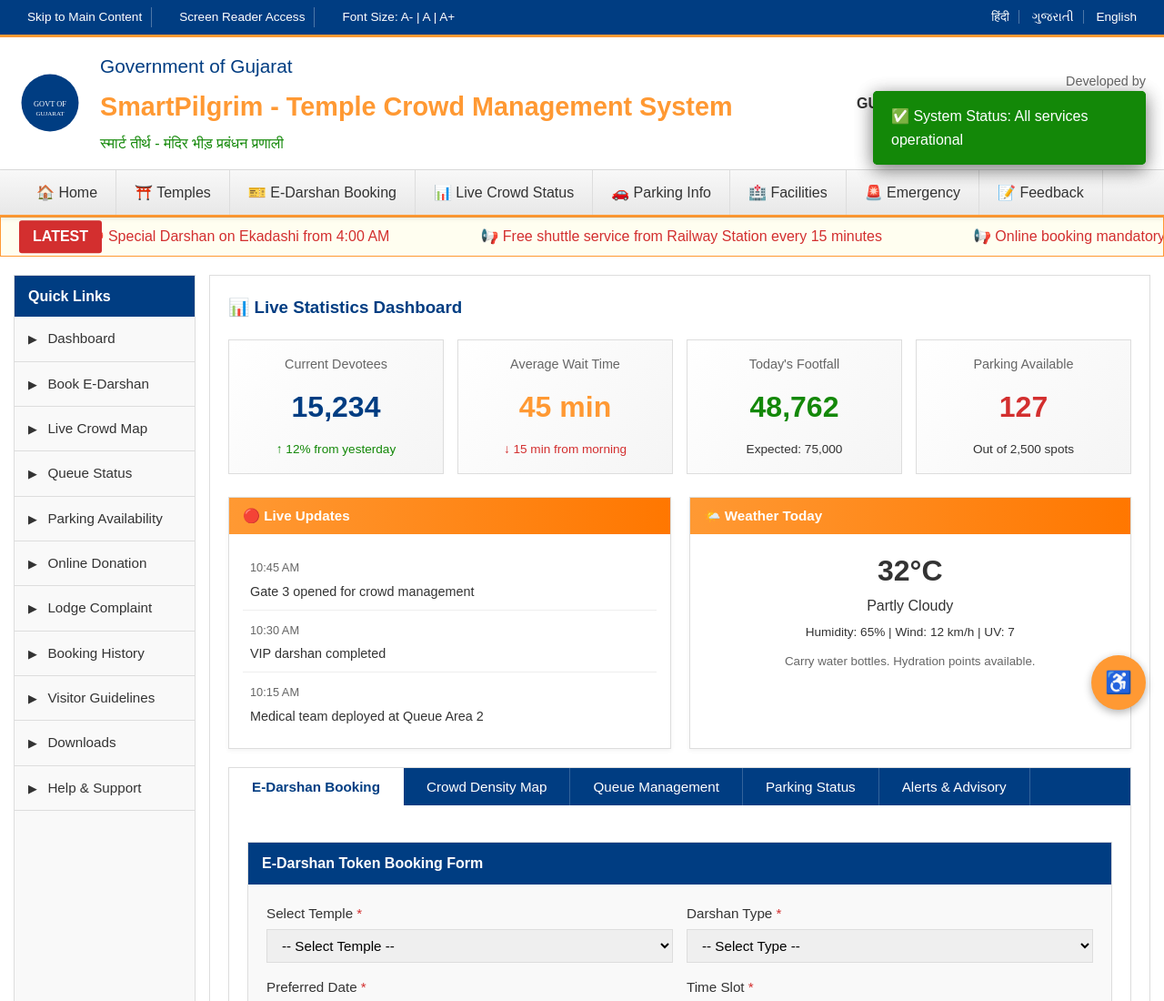
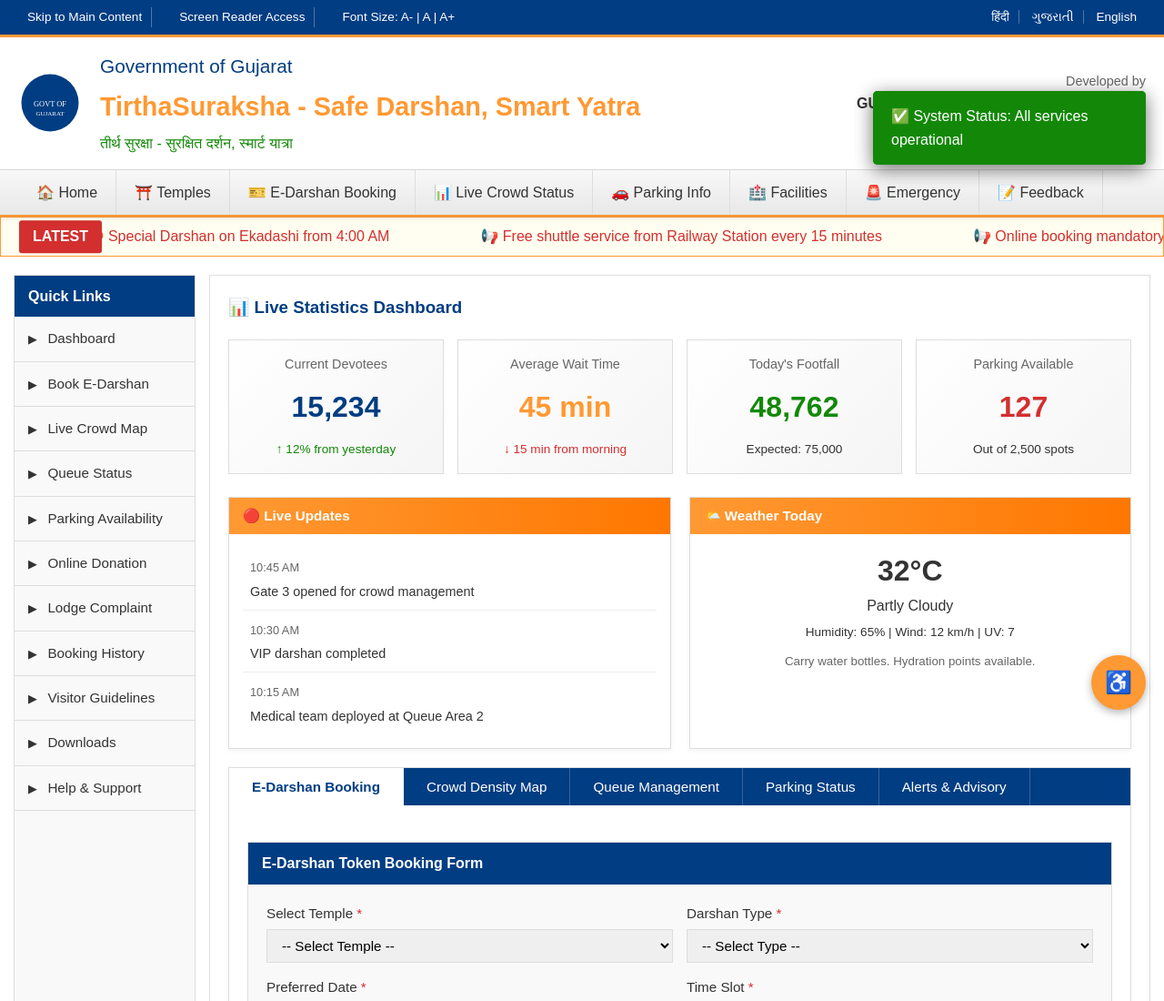
Before and after one commit to paulsuryanshu/SmartPilgrim, a plain HTML site: page index.html in a window 1280 px wide. Shown: the top 1100 px of the page at 91% size. Drawn offline with Linux system fonts and the light colour scheme.

Commit message:
Update index.html

```diff
--- a/index.html
+++ b/index.html
@@ -4,7 +4,7 @@
     <meta charset="UTF-8">
     <meta name="viewport" content="width=device-width, initial-scale=1.0, maximum-scale=5.0, user-scalable=yes">
     <meta http-equiv="X-UA-Compatible" content="IE=edge">
-    <title>Smart Pilgrim | Government of Gujarat</title>
+    <title>Tirtha Suraksha</title>
     <link rel="stylesheet" href="styles.css">
     <style>
         /* Critical inline styles for immediate rendering */
@@ -36,8 +36,8 @@
                 <div class="emblem"></div>
                 <div class="gov-titles">
                     <h1>Government of Gujarat</h1>
-                    <h2>SmartPilgrim - Temple Crowd Management System</h2>
-                    <div class="hindi">स्मार्ट तीर्थ - मंदिर भीड़ प्रबंधन प्रणाली</div>
+                    <h2>TirthaSuraksha - Safe Darshan, Smart Yatra</h2>
+                    <div class="hindi">तीर्थ सुरक्षा - सुरक्षित दर्शन, स्मार्ट यात्रा</div>
                 </div>
             </div>
             <div style="text-align: right;">
```
